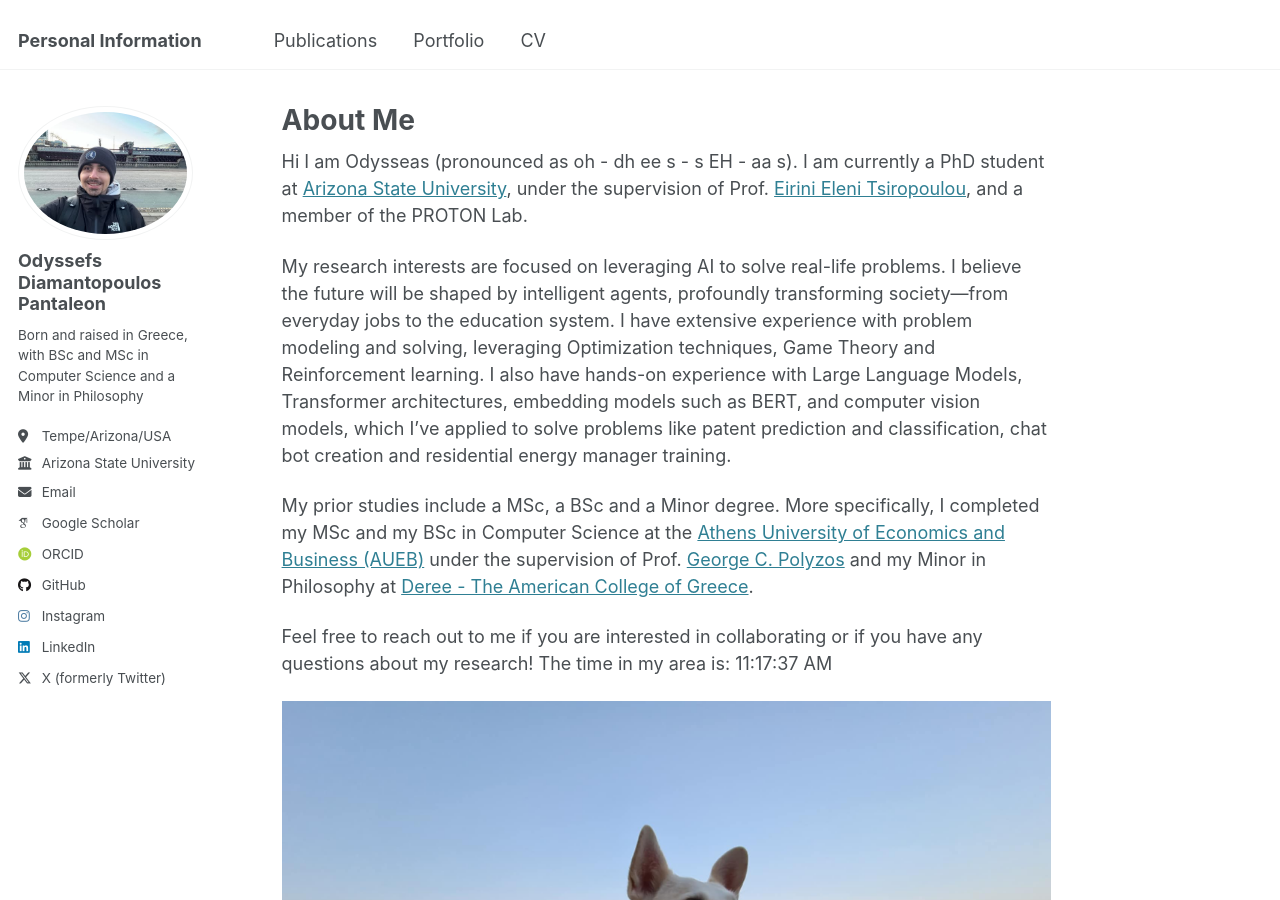
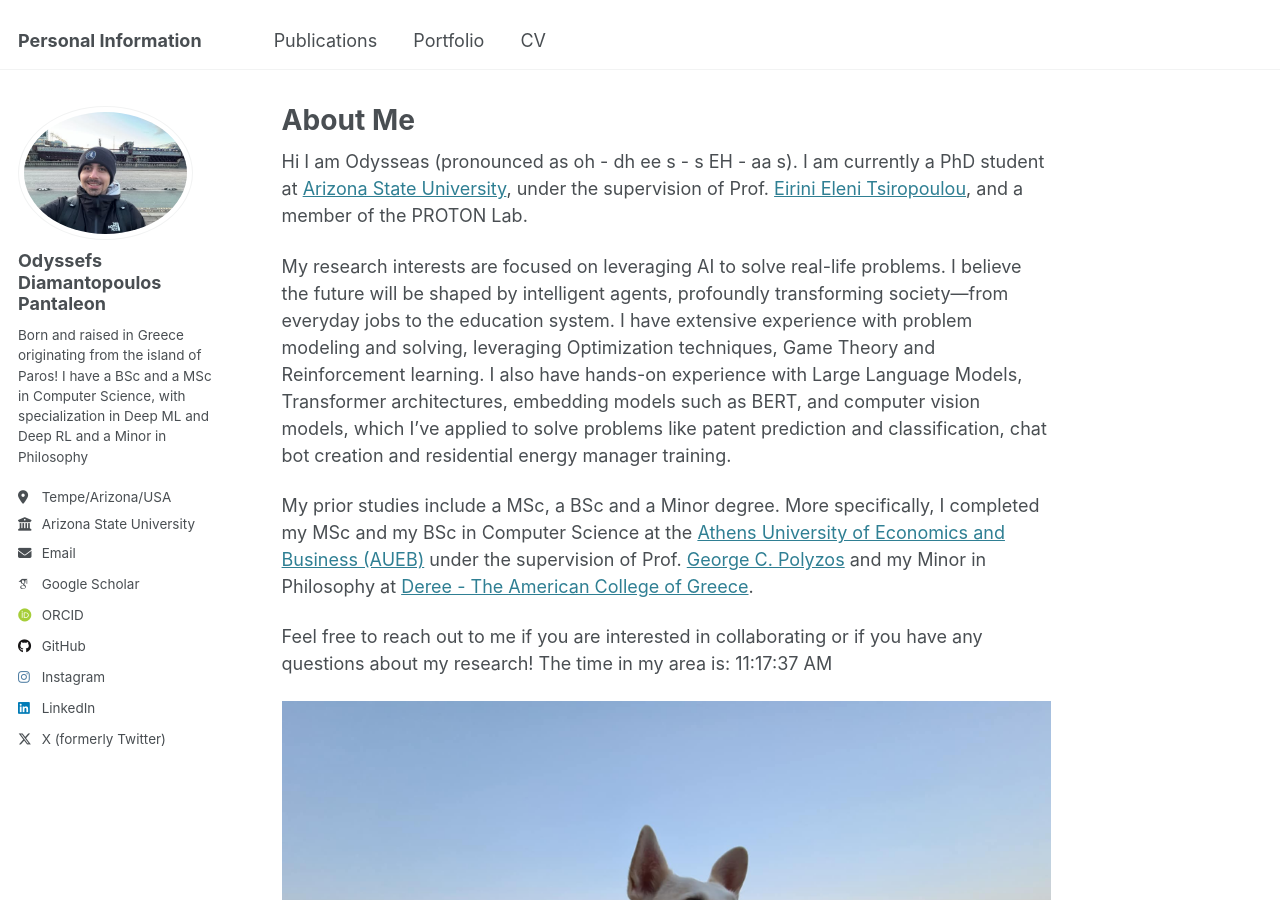
Before and after one commit to gody10/gody10.github.io, a Jekyll site: the page built from _pages/about.md, in a window 1280 px wide and 900 px high. Built offline with Jekyll 4.4.1, drawn with Linux system fonts in a browser that asks for light colours; some web fonts are replaced.

Commit message:
Change Bio

```diff
--- a/_config.yml
+++ b/_config.yml
@@ -25,7 +25,7 @@ author:
   avatar           : "ody_photo.jpg"
   name             : "Odyssefs Diamantopoulos Pantaleon"
   pronouns         : # example: "she/her"
-  bio              : "Born and raised in Greece, with BSc and MSc in Computer Science and a Minor in Philosophy"
+  bio              : "Born and raised in Greece originating from the island of Paros! I have a BSc and a MSc in Computer Science, with specialization in Deep ML and Deep RL and a Minor in Philosophy"
   location         : "Tempe/Arizona/USA"
   employer         : "Arizona State University"
   uri              : # URL
```
